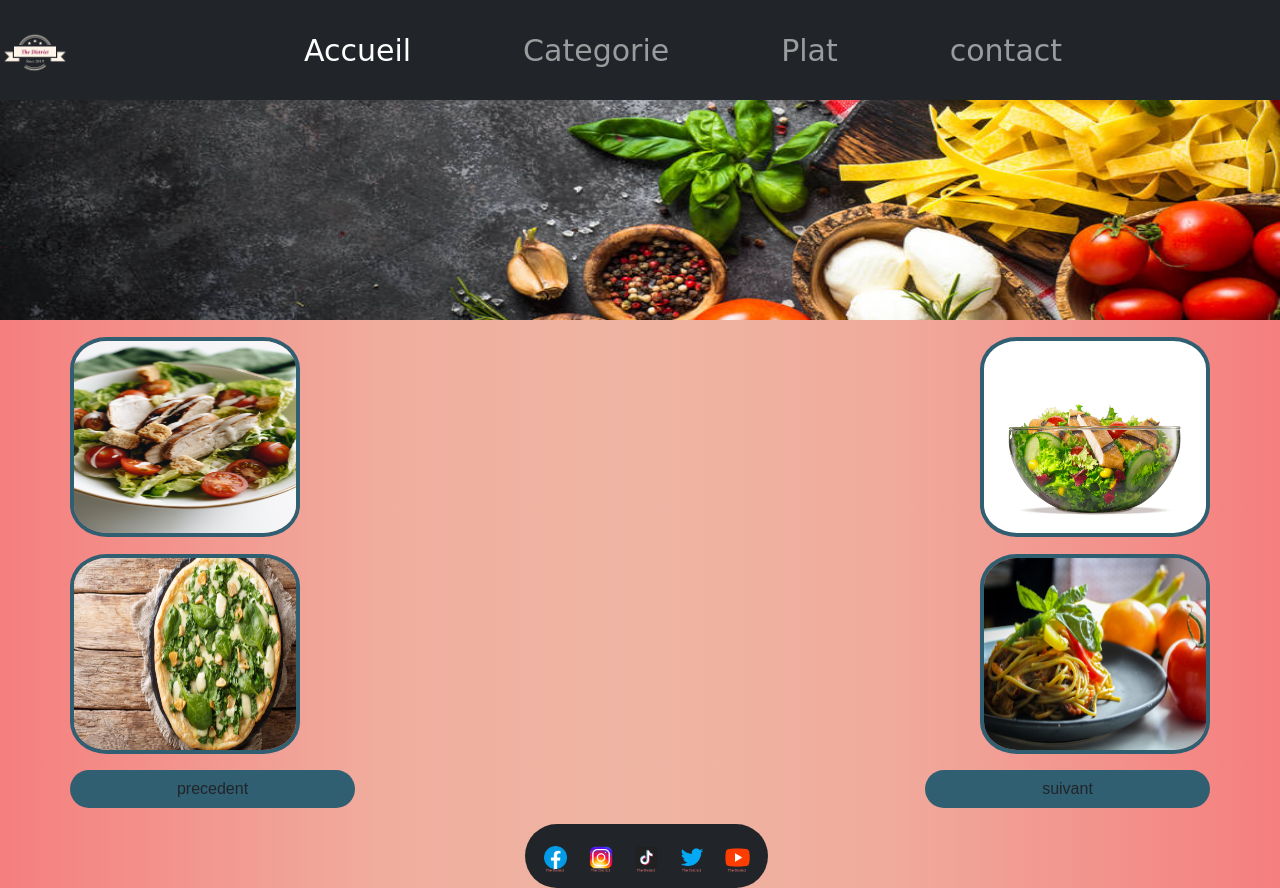
After one commit to SjSlayde/the-district, a PHP site: page /plat.html in a window 1280 px wide. The commit adds this page. Run offline with PHP 8.4, Linux system fonts and the light colour scheme; some libraries are stand-ins or nearby versions.

Commit message:
cat et plat finie

```diff
--- a/css/index.css
+++ b/css/index.css
@@ -1,5 +1,12 @@
 
-#parent {
+    body {
+    font-family: Arial, "Times New Roman", sans-serif;
+    width: 100vw;
+    background: rgb(245,126,126);
+    background: linear-gradient(90deg, rgba(245,126,126,1) 0%, rgba(240,173,158,1) 30%, rgba(239,181,163,1) 50%, rgba(240,170,156,1) 70%, rgba(245,126,126,1) 100%);
+    }
+
+    #parent {
 
     display: grid;
     grid-template-columns: repeat(5, 1fr);/*horizontal*/
@@ -8,13 +15,9 @@
     grid-row-gap: 0px;
     }
 
-    body{
-        width: 100vw;
-        background: rgb(245,126,126);
-        background: linear-gradient(90deg, rgba(245,126,126,1) 0%, rgba(240,173,158,1) 30%, rgba(239,181,163,1) 50%, rgba(240,170,156,1) 70%, rgba(245,126,126,1) 100%);
-    }
     #banniere {
         grid-area: 2 / 1 / 3 / 6; }
+
     #recherche { grid-area: 2 / 3 / 3 / 4;
                 margin-top: 10vw; }
 
@@ -48,8 +51,25 @@
 
     #navbot{
         margin-left: 41vw;
-        width: 18vw;
+        width: 19vw;
         background-color: #315F72;
+    }
+    button{ border: #315F72 1px solid;
+        color: #315F72;
+    }
+
+    .color-315F72 {
+        background-color:#315F72;
+    }
+
+    #img-top {
+        width: 100vw;
+        height: 40vh;
+    }
+
+    .textnav{
+        font-size: 30px;
+        font-family: cursive;
     }
 
     @media screen and (max-width: 926px)
@@ -59,10 +79,10 @@
         width: 100vw;
     }
     .imagecat{
-        width: 50vw;
+        width: 45vw;
     }
     .imageplat{
-        width: 50vw;
+        width: 45vw;
     }
 }
 
--- /dev/null
+++ b/js/carouselplat.js
@@ -0,0 +1,56 @@
+var precedent = document.getElementById("precedent")//toutes mes div
+var suivant = document.getElementById("suivant")
+var veggie=document.getElementById('pageveggie')
+var hamburger = document.getElementById('pagehamburger')
+var pasta = document.getElementById('pagepate')
+var wrap = document.getElementById('pagewrap')
+var pizza = document.getElementById('pagepizza')
+var page = 1
+hamburger.style.display= 'none'
+pasta.style.display= 'none'
+wrap.style.display= 'none'
+pizza.style.display= 'none'
+
+suivant.addEventListener('click',function suivant(){
+    page++
+    if (page > 5) {
+        page = 1
+    }
+    pages(page)
+}
+)
+
+precedent.addEventListener('click',function precedent(){
+    page--
+    if ( page < 1) {
+        page = 5
+    }
+    pages(page)
+})
+
+function pages(page){
+if (page==1) {
+    veggie.style.display= 'block'
+    hamburger.style.display= 'none'
+    pizza.style.display='none'
+}
+if (page==2) {
+    veggie.style.display= 'none'
+    hamburger.style.display= 'block'
+    pasta.style.display= 'none'
+}
+if (page==3) {
+    hamburger.style.display= 'none'
+    pasta.style.display= 'block'
+    wrap.style.display= 'none'
+}
+if (page==4) {
+    pasta.style.display='none'
+    wrap.style.display='block'
+    pizza.style.display='none'
+}
+if (page==5) {
+    veggie.style.display= 'none'
+    wrap.style.display='none'
+    pizza.style.display='block'
+}}
--- /dev/null
+++ b/plat.html
@@ -0,0 +1,145 @@
+<!DOCTYPE html>
+<html lang="fr">
+  <head>
+    <meta charset="UTF-8" />
+    <meta name="viewport" content="width=device-width, initial-scale=1.0" />
+    <title>The District</title>
+    <link rel="shortcut icon" type="image/png" href="img/the_district_brand/favicon.png"/>
+    <link href="https://cdn.jsdelivr.net/npm/bootstrap@5.3.3/dist/css/bootstrap.min.css" rel="stylesheet" integrity="sha384-QWTKZyjpPEjISv5WaRU9OFeRpok6YctnYmDr5pNlyT2bRjXh0JMhjY6hW+ALEwIH" crossorigin="anonymous"/>
+    <link rel="stylesheet" href="css/index.css"/>
+  </head>
+  <body>
+    <header id="navbar">
+      <nav class="navbar navbar-expand-sm bg-dark navbar-dark fixed-top">
+        <a class="navbar-brand" href="#">
+          <img src="img/the_district_brand/logo_transparent.png" width="70" class="d-inline-block align-text-top" alt="navicon"/>
+        </a>
+
+        <button class="navbar-toggler" type="button" data-bs-toggle="collapse" data-bs-target="#collapsibleNavbar">
+          <span class="navbar-toggler-icon"></span>
+        </button>
+
+        <div class="collapse navbar-collapse justify-content-center col-8" id="collapsibleNavbar">
+          <ul class="navbar-nav">
+            <li class="nav-item px-5">
+              <a class="textnav nav-link active" href="#" title="Accueil">Accueil</a>
+            </li>
+            <li class="nav-item px-5">
+              <a class="textnav nav-link" href="#" title="Categorie">Categorie</a>
+            </li>
+            <li class="nav-item px-5">
+              <a class="textnav nav-link" href="#" title="Plat">Plat</a>
+            </li>
+            <li class="nav-item px-5">
+              <a class="textnav nav-link" href="#" title="contact">contact</a>
+            </li>
+          </ul>
+        </div>
+    </nav>
+    <img id="img-top" src="img/bg2.jpeg" alt="bg2">
+    </header>
+    <div id="pageveggie">
+        <div class="container">
+            <div class="row justify-content-between mt-3">
+                <img class="imagecat img-fluid col-3" src="img/food/cesar_salad.jpg" alt="platsalade1">
+                <img class="imagecat img-fluid col-3" style="background-color: white;" src="img/food/salad1.png" alt="platsalade2">
+            </div>
+            <div class="row justify-content-between mt-3">
+                <img class="imagecat img-fluid col-3" src="img/food/Food-Name-8298.jpg" alt="platpizzalegume">
+                <img class="imagecat img-fluid col-3" src="img/food/spaghetti-legumes.jpg" alt="platspalegume">
+            </div>
+        </div>
+    </div>
+    <div id="pagehamburger">
+        <div class="container">
+            <div class="row justify-content-between mt-3">
+                <img class="imagecat img-fluid col-3" src="img/food/cheesburger.jpg" alt="platcheesburger">
+                <img class="imagecat img-fluid col-3" src="img/food/Food-Name-433.jpeg" alt="platcheesburgermcdo">
+            </div>
+            <div class="row justify-content-between mt-3">
+                <img class="imagecat img-fluid col-3" src="img/food/hamburger.jpg" alt="plathamburger1">
+                <img class="imagecat img-fluid col-3" src="img/food/Food-Name-6340.jpg" alt="plathamburger2">
+            </div>
+        </div>
+    </div>
+    <div id="pagepizza">
+        <div class="container">
+            <div class="row justify-content-between mt-3">
+                <img class="imagecat img-fluid col-3" src="img/food/pizza-margherita.jpg" alt="platmargherita">
+                <img class="imagecat img-fluid col-3" src="img/food/pizza-salmon.png" alt="platsalmon">
+            </div>
+            <div class="row justify-content-between mt-3">
+                <img class="imagecat img-fluid col-3" src="img/food/Food-Name-8298.jpg" alt="platpizzaveggie">
+            </div>
+        </div>
+    </div>
+    <div id="pagewrap">
+        <div class="container">
+            <div class="row justify-content-between mt-3">
+                <img class="imagecat img-fluid col-3" src="img/food/Food-Name-3461.jpg" alt="platwrap2">
+                <img class="imagecat img-fluid col-3" src="img/food/buffalo-chicken.webp" alt="platwrap1">
+            </div>
+            <div class="row justify-content-between mt-3">
+                <img class="imagecat img-fluid col-3" src="img/food/Food-Name-3631.jpg" alt="platsandwich">
+            </div>
+        </div>
+    </div>
+        <div id="pagepate">
+            <div class="container">
+                <div class="row justify-content-between mt-3">
+                    <img class="imagecat img-fluid col-3" src="img/food/tagliatelles-saumon.webp" alt="platspasaumon">
+                    <img class="imagecat img-fluid col-3" src="img/food/spaghetti-legumes.jpg" alt="platspalegume">
+                </div>
+                <div class="row justify-content-between mt-3">
+                    <img class="imagecat img-fluid col-3" src="img/food/lasagnes_viande.jpg" alt="platlasagne">
+                </div>
+            </div>
+        </div>
+    <div id="boutonarmy" class="container">
+    <div class="row justify-content-between mt-3">
+        <button class="btn btn-succes color-315F72 rounded-pill col-3" type="button" id="precedent">precedent</button>
+        <button class="btn btn-succes color-315F72 rounded-pill col-3" type="button"  id="suivant"> suivant</button>
+    </div>
+    </div>
+    <footer>
+      <nav
+        id="navbot" class="navbar navbar-expand bg-dark navbar-dark mt-3 rounded-pill rounded-xs-none">
+        <div class="collapse navbar-collapse justify-content-center col-8" id="collapsibleNavbar2">
+          <ul class="navbar-nav mx-xl-2">
+            <li class="nav-item">
+              <a class="nav-link active" href="#" title="Accueil">
+                <img src="img/social_media/icons8-facebook-48.png" class="img-fluid align-text-top" alt="navinsta"/></a>
+            </li>
+            <li class="nav-item">
+                <a class="nav-link" href="#" title="Categorie">
+                    <img src="img/social_media/icons8-instagram-48.png" class="img-fluid d-inline-block align-text-top" alt="navfb"/>
+                </a>
+            </li>
+            <li class="nav-item">
+                <a class="nav-link" href="#" title="Plat">
+                    <img src="img/social_media/icons8-tiktok-48.png" class="img-fluid d-inline-block align-text-top" alt="navtt"/>
+                </a>
+            </li>
+            <li class="nav-item">
+                <a class="nav-link" href="#" title="contact">
+                    <img src="img/social_media/icons8-twitter-48.png" class="img-fluid d-inline-block align-text-top" alt="navx"/>
+                </a>
+            </li>
+            <li class="nav-item">
+                <a class="nav-link" href="#" title="contact">
+                    <img src="img/social_media/icons8-youtube-48.png" class="img-fluid d-inline-block align-text-top" alt="navyt"/>
+                </a>
+            </li>
+          </ul>
+        </div>
+      </nav>
+    </footer>
+    <script src="js/carouselplat.js"></script>
+    <script src="https://cdn.jsdelivr.net/npm/@popperjs/core@2.10.2/dist/umd/popper.min.js"></script>
+    <script
+      src="https://cdn.jsdelivr.net/npm/bootstrap@5.3.3/dist/js/bootstrap.bundle.min.js"
+      integrity="sha384-YvpcrYf0tY3lHB60NNkmXc5s9fDVZLESaAA55NDzOxhy9GkcIdslK1eN7N6jIeHz"
+      crossorigin="anonymous"
+    ></script>
+  </body>
+</html>
```
Also changed, not shown: categorie.html (added, +107 -0 lines), index.html (+23 -24 lines), js/carouselcategorie.js (added, +33 -0 lines).
